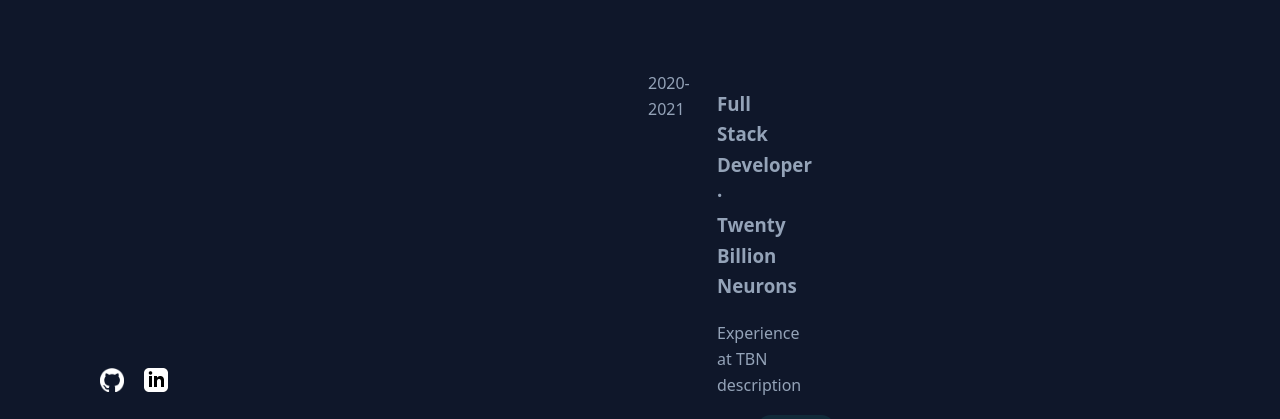
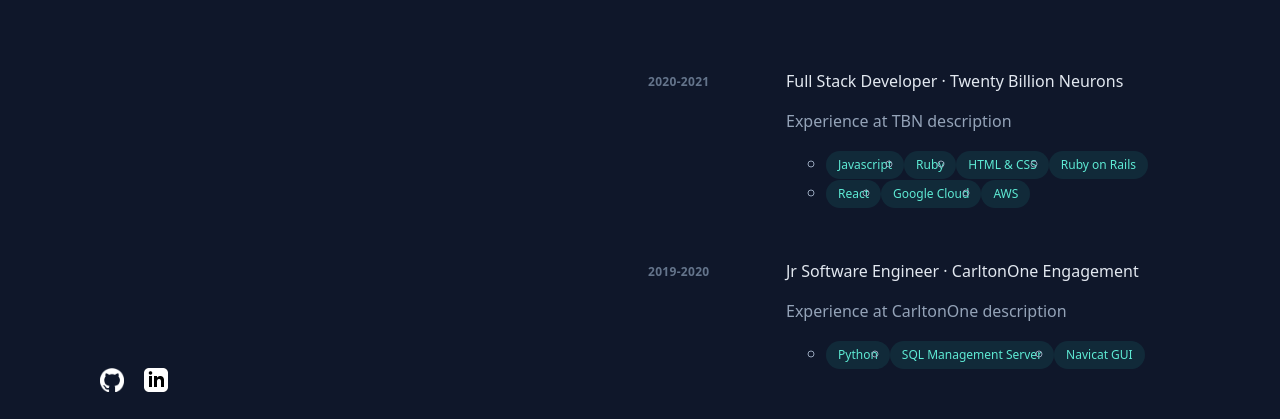
Before and after one commit to JashanB/Portfolio-V2, a React (Create React App) app: page / in a window 1280 px wide. Shown: the part 296-715 px from the top of the page. Built offline with nearby package versions, Linux system fonts and the light colour scheme.

Commit message:
styling list items

```diff
--- a/src/components/app/App.css
+++ b/src/components/app/App.css
@@ -14,9 +14,12 @@
   box-shadow: 0 0 0 var(--tw-ring-offset-width) var(--tw-ring-offset-color), 0 0 0 calc(1px + var(--tw-ring-offset-width)) var(--tw-ring-color);
   filter: blur(0) brightness(100%) contrast(100%) grayscale(0) hue-rotate(0deg) invert(0%) saturate(100%) sepia(0%);
   /* backdrop-filter: blur(0) brightness(100%) contrast(100%) grayscale(0) hue-rotate(0deg) invert(0%) saturate(100%) sepia(0%); */
-  scroll-snap-type: y mandatory; /* or x mandatory for horizontal scrolling */
-  scroll-padding-top: 0; /* Set to adjust the top padding for snapping */
-  scroll-padding-bottom: 0; /* Set to adjust the bottom padding for snapping */
+  scroll-snap-type: y mandatory;
+  /* or x mandatory for horizontal scrolling */
+  scroll-padding-top: 0;
+  /* Set to adjust the top padding for snapping */
+  scroll-padding-bottom: 0;
+  /* Set to adjust the bottom padding for snapping */
 }
 
 .app-insert {
@@ -206,18 +209,7 @@
   line-height: 1.625;
   color: rgb(148 163 184/var(--tw-text-opacity));
   list-style: none;
-  /* opacity: 1; */
 }
-/*
-.list-item::selection {
-  color: rgba(19, 78, 74, 0.5);
-} */
-/*
-.list-item::after,
-::before {
-  box-sizing: border-box;
-  border: 0 solid #e5e7eb;
-} */
 
 .list-item-grid {
   display: grid;
@@ -241,15 +233,6 @@
   pointer-events: none;
 }
 
- /* .list-item-grid:hover {
-  opacity: 1 !important;
-}
-
-.absolute-inset-experience-visible:hover {
-  --tw-drop-shadow: drop-shadow(0 10px 8px rgba(0, 0, 0, .04)) drop-shadow(0 4px 3px rgba(0, 0, 0, .1));
-  filter: var(--tw-blur) var(--tw-brightness) var(--tw-contrast) var(--tw-grayscale) var(--tw-hue-rotate) var(--tw-invert) var(--tw-saturate) var(--tw-sepia) var(--tw-drop-shadow);
-} */
-
 .list-item-grid:hover .absolute-inset-experience-visible {
   opacity: 1;
   pointer-events: auto;
@@ -260,7 +243,28 @@
 }
 
 .list-item-main {
-  z-index: 1;
+  z-index: 10;
+}
+
+.date-list-item {
+  color: rgb(100 116 139/var(--tw-text-opacity));
+  letter-spacing: .025em;
+  text-transform: uppercase;
+  font-weight: 600;
+  font-size: .75rem;
+  line-height: 1rem;
+  margin-top: 0.25rem;
+  margin-bottom: 0.5rem;
+  z-index: 10;
+}
+
+.list-item-header {
+  color: rgba(226, 232, 240);
+  line-height: 1.375;
+  font-weight: 500;
+margin: 0;
+font-size: inherit;
+
 }
 
 .tech-stack-flex-box {
@@ -311,6 +315,15 @@
     gap: 2rem;
     grid-template-columns: repeat(8, minmax(0, 1fr));
 
+  }
+
+  .date-list-item {
+    grid-column: span 2/span 2;
+    opacity: 1;
+  }
+
+  .list-item-main {
+    grid-column: span 6/span 6;
   }
 }
 
```
